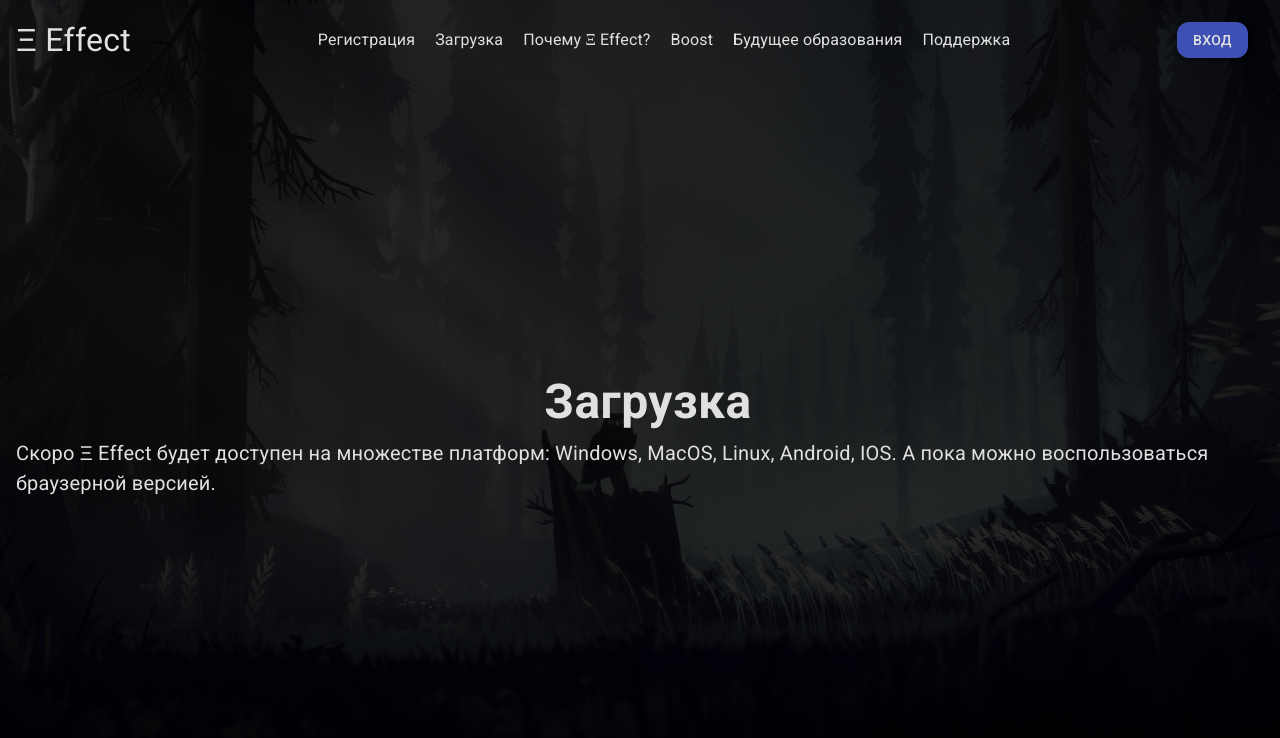
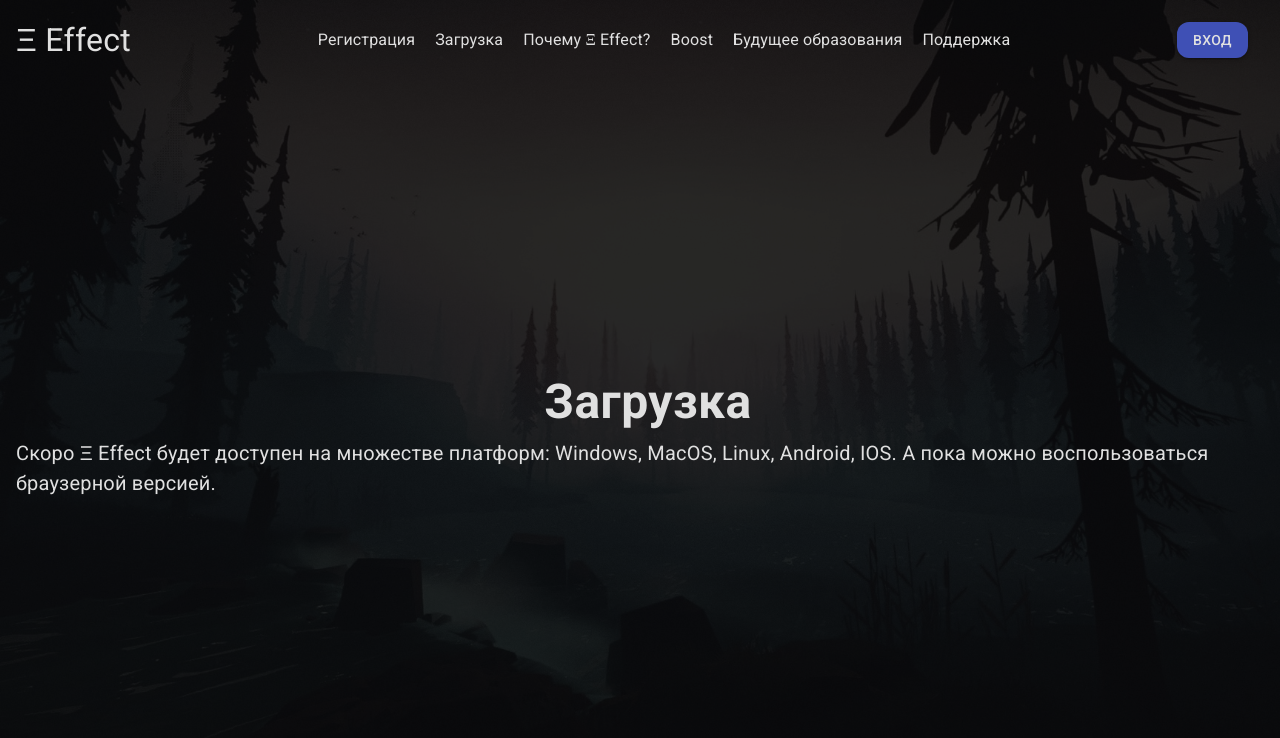
Before and after one commit to bilordigor/Effect, a Next.js app: page /download in a window 1280 px wide. Shown: the top 738 px of the page. Built offline with nearby package versions, Linux system fonts and the light colour scheme.

Commit message:
wallpapers change

```diff
--- a/pages/download/index.js
+++ b/pages/download/index.js
@@ -86,7 +86,7 @@ export default function Download() {
                 </title>
             </Head>
             <div className={classes.root}>
-                <Background SetIsLoad={SetIsLoad} src="/wallpapers/hp1.jpg" />
+                <Background SetIsLoad={SetIsLoad} src="/wallpapers/hp3.jpg" />
                 {isLoad && <Loading />}
                 <Grid
                     className={classes.gridroot}
```
